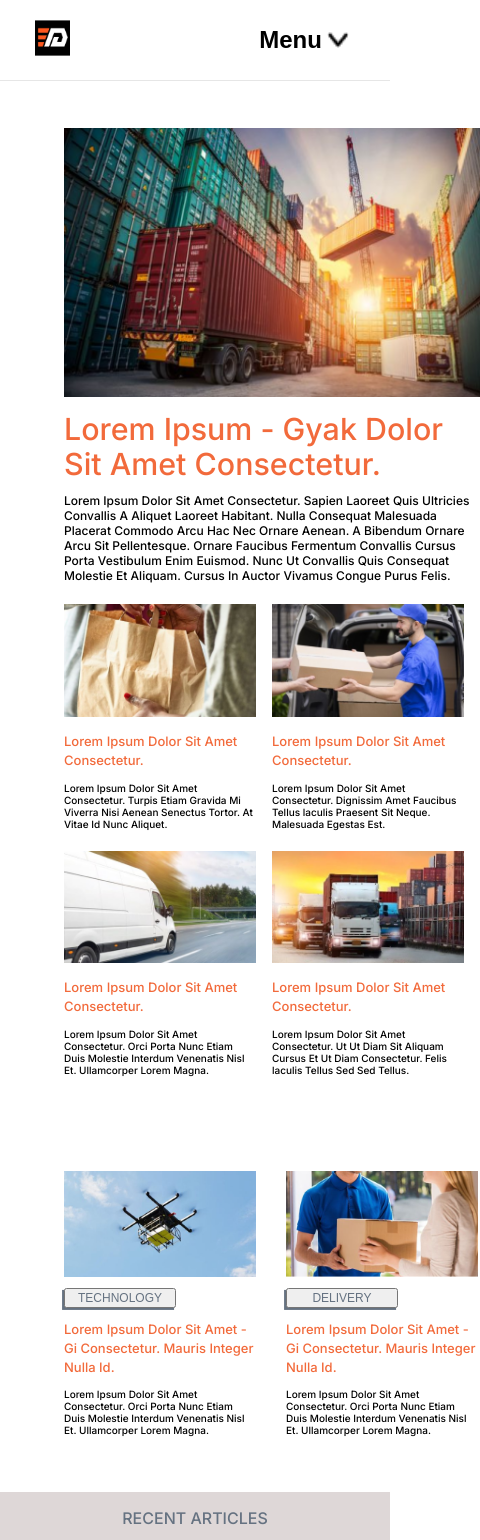
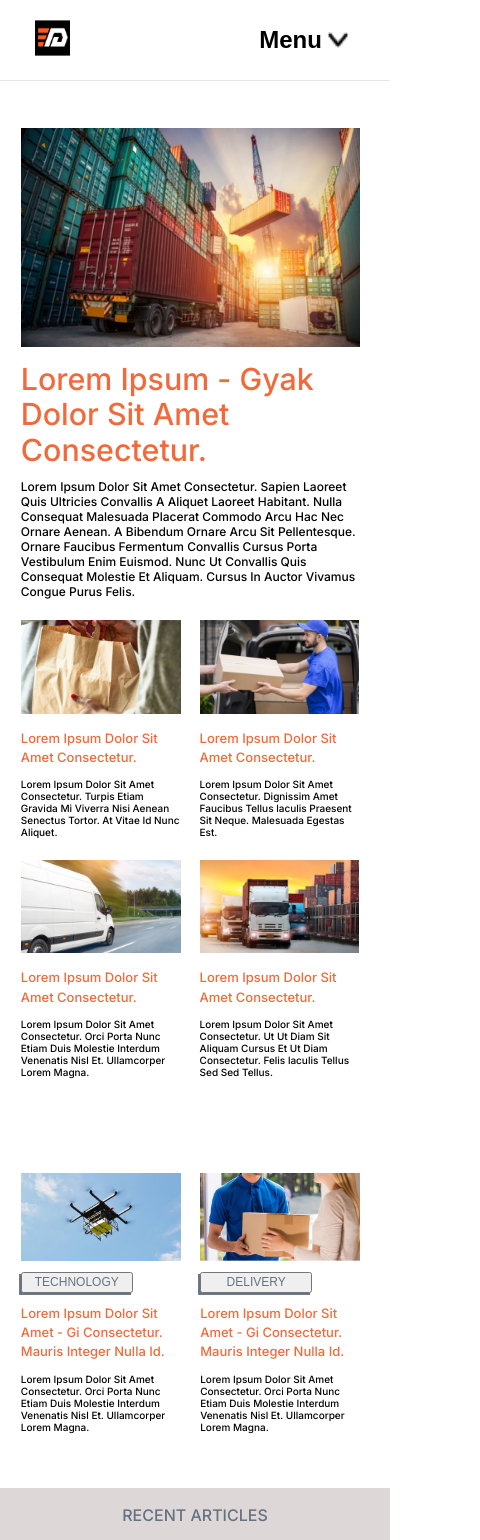
Before and after one commit to Sandiego17/dispatch-hub-blog-page, a React (Create React App) app: page / in a window 390 px wide. Shown: the top 1540 px of the page, 480 px wide, since content can reach past the window. Built offline with nearby package versions, Linux system fonts and the light colour scheme.

Commit message:
update: bodySection made more responsive for mobile view

```diff
--- a/src/components/body/Body.css
+++ b/src/components/body/Body.css
@@ -205,7 +205,7 @@
 
 @media only screen and (max-width: 600px) {
   .body {
-    margin: 8rem 4rem 0;
+    margin: 8rem 1.3rem 0;
   }
 
   .gridContainer {
@@ -215,8 +215,12 @@
       'fourth fifth';
   }
 
-  .postSnippet {
-    width: 12rem;
+  .postSnippet, .container {
+    width: 41vw;
+  }
+
+  .postSnippet:nth-child(1) {
+    width: 87vw;
   }
 
   .tag {
@@ -250,11 +254,10 @@
 
   .container {
     display: block;
-    width: 12rem;
   }
 
   .container:nth-child(1) {
-    margin-right: 30px;
+    margin-right: 5vw;
   }
 
   .container:nth-child(3), .ad {
@@ -262,7 +265,7 @@
   }
 
   .captionImage {
-    width: 12rem;
+    width: 100%;
   }
 
   .captionBody {
```
